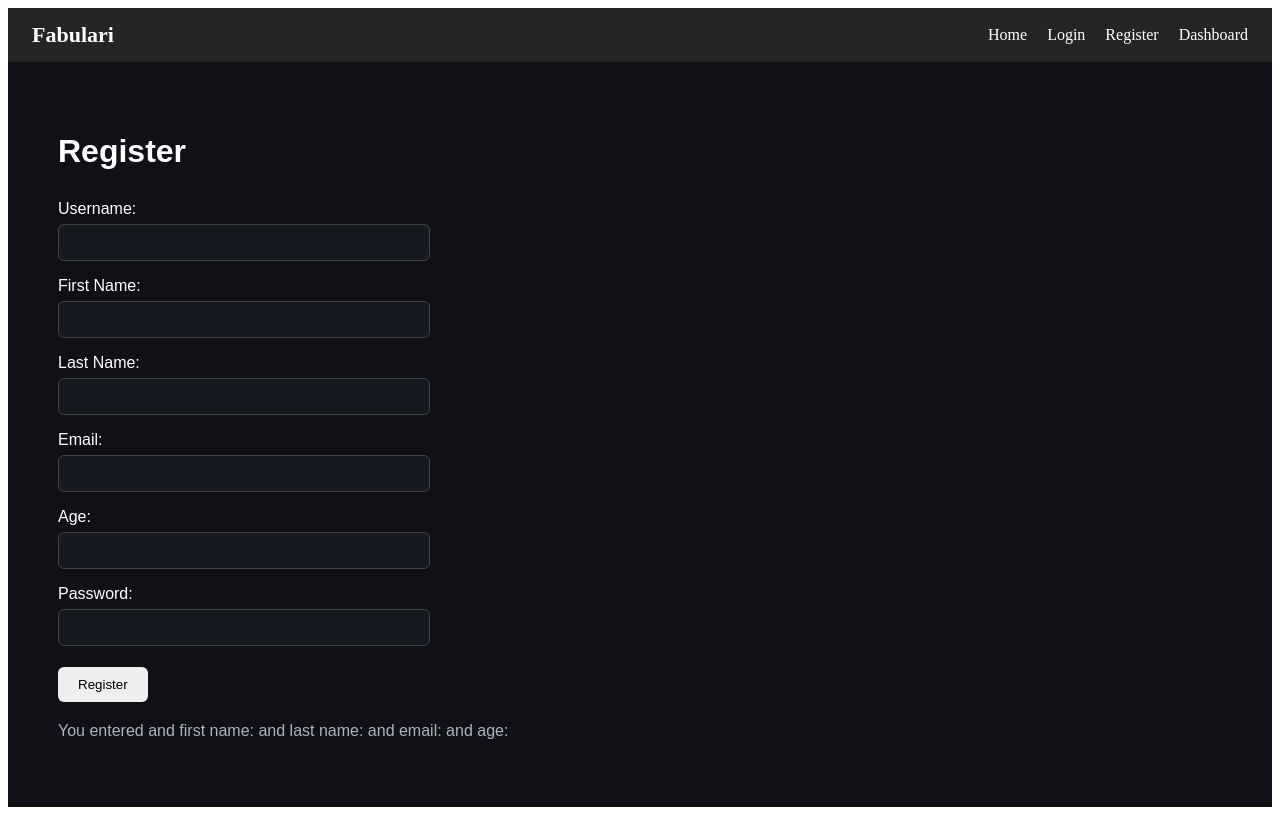
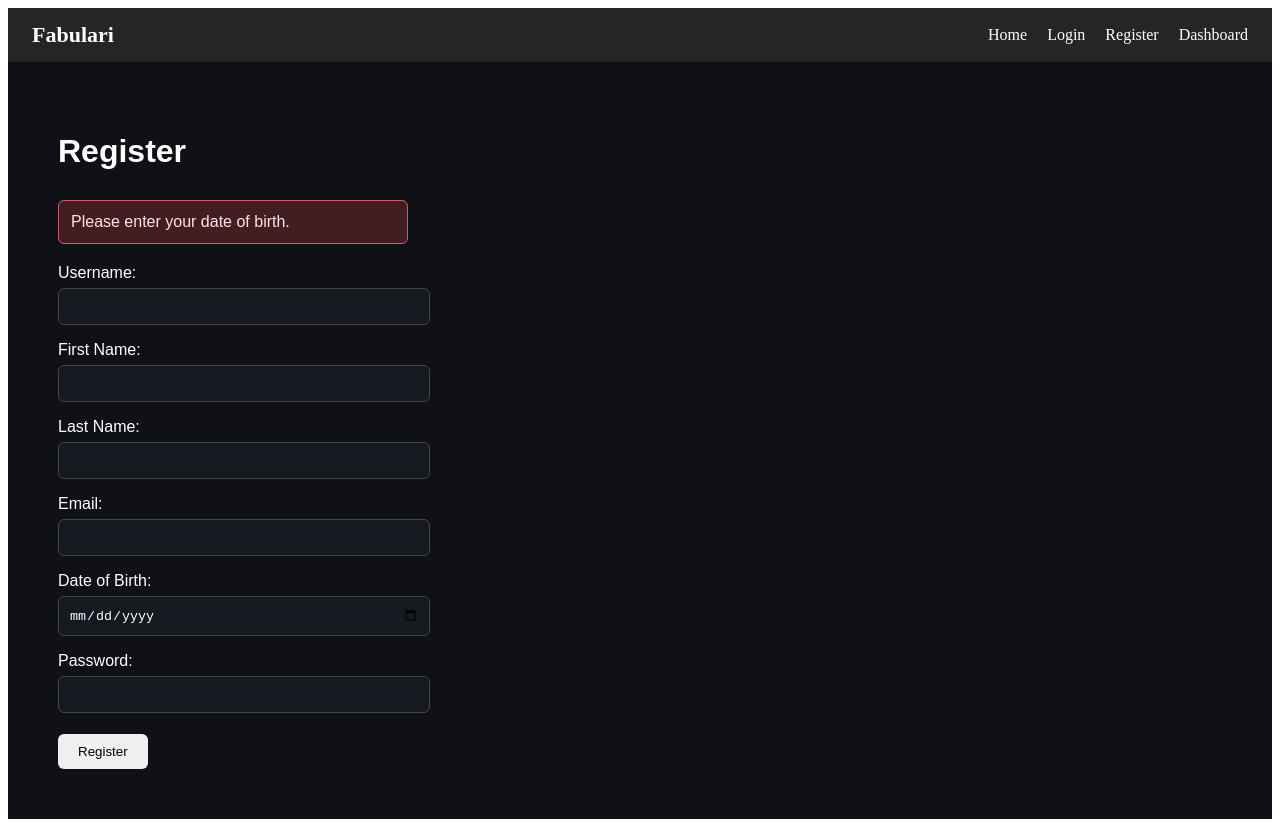
Before and after one commit to waskronos/Fabulari, an Angular app: page /register in a window 1280 px wide. Both pictures are taken after a click on the button "Register". Built offline with nearby package versions, Linux system fonts and the light colour scheme; no server answers.

Commit message:
feat: use date of birth and visible feedback

```diff
--- a/src/app/components/dashboard/dashboard.css
+++ b/src/app/components/dashboard/dashboard.css
@@ -74,3 +74,17 @@ button:hover {
 p {
   color: #d1d3dc;
 }
+
+.alert {
+  padding: 12px 16px;
+  border: 1px solid #4ca875;
+  border-radius: 6px;
+  background: #173825;
+  color: #d8f7e5;
+}
+
+.alert-error {
+  border-color: #d05b65;
+  background: #421e23;
+  color: #ffe3e6;
+}
--- a/src/app/components/dashboard/dashboard.html
+++ b/src/app/components/dashboard/dashboard.html
@@ -1,6 +1,12 @@
 <div class="dashboard">
 
   @if (currentuser) {
+
+    @if (feedbackMessage) {
+      <div class="alert" [class.alert-error]="feedbackType === 'error'" role="alert">
+        {{ feedbackMessage }}
+      </div>
+    }
 
     <h1>Welcome, {{ currentuser.firstName }}</h1>
     <p>Logged in as: {{ currentuser.username }}</p>
--- a/src/app/components/dashboard/dashboard.ts
+++ b/src/app/components/dashboard/dashboard.ts
@@ -1,4 +1,5 @@
 import { Component, OnInit, inject, signal } from '@angular/core';
+import { HttpErrorResponse } from '@angular/common/http';
 import { Router } from '@angular/router';
 import {FormsModule} from '@angular/forms';
 import { Group } from '../../services/group';
@@ -11,6 +12,8 @@ import { Group } from '../../services/group';
 })
 export class Dashboard implements OnInit {
   currentuser: any = null;
+  feedbackMessage: string = '';
+  feedbackType: 'success' | 'error' = 'success';
   constructor(private router: Router) {}
 
   ngOnInit() {
@@ -44,12 +47,12 @@ export class Dashboard implements OnInit {
     };
 
     this.groupService.createGroup(group).subscribe({
-      next: (response) => {
-        console.log('Group created successfully:', response);
+      next: (response: any) => {
+        this.showFeedback(response.message, 'success');
         this.loadGroups();
       },
-      error: (error) => {
-        console.error('Error creating group:', error);
+      error: (error: HttpErrorResponse) => {
+        this.showApiError(error, 'Group could not be created.');
       }
     });
   }
@@ -59,34 +62,33 @@ export class Dashboard implements OnInit {
     this.groupService.getGroup().subscribe({
       next: (response) => {
         this.groups.set(response);
-        console.log('Groups loaded successfully:', response);
       },
-      error: (error) => {
-        console.error('Error loading groups:', error);
+      error: (error: HttpErrorResponse) => {
+        this.showApiError(error, 'Groups could not be loaded.');
       }
     });
   }
 
   requestJoin(group: any) {
     this.groupService.requestJoin(group.title, this.currentuser.username).subscribe({
-      next: (response) => {
-        console.log('Join request sent successfully:', response);
+      next: (response: any) => {
+        this.showFeedback(response.message, 'success');
         this.loadGroups();
       },
-      error: (error) => {
-        console.error('Error sending join request:', error);
+      error: (error: HttpErrorResponse) => {
+        this.showApiError(error, 'Join request could not be sent.');
       }
     });
   }
 
   approveJoin(group: any, username: string) {
     this.groupService.approveJoin(group.title, username).subscribe({
-      next: (response) => {
-        console.log('Join request approved successfully:', response);
+      next: (response: any) => {
+        this.showFeedback(response.message, 'success');
         this.loadGroups();
       },
-      error: (error) => {
-        console.error('Error approving join request:', error);
+      error: (error: HttpErrorResponse) => {
+        this.showApiError(error, 'Join request could not be approved.');
       }
     });
   }
@@ -97,10 +99,9 @@ export class Dashboard implements OnInit {
     this.groupService.getChannels().subscribe({
       next: (response) => {
         this.channels.set(response);
-        console.log('Rooms loaded successfully:', response);
       },
-      error: (error) => {
-        console.error('Error loading rooms:', error);
+      error: (error: HttpErrorResponse) => {
+        this.showApiError(error, 'Channels could not be loaded.');
       }
     });
   }
@@ -114,8 +115,8 @@ export class Dashboard implements OnInit {
     };
 
   this.groupService.createChannel(channel).subscribe({
-    next: (response) => {
-      console.log('Room created successfully:', response);
+    next: (response: any) => {
+      this.showFeedback(response.message, 'success');
 
       this.channelName = '';
       this.channelMinimumAge = null;
@@ -123,8 +124,8 @@ export class Dashboard implements OnInit {
 
       this.loadChannels();
     },
-    error: (error) => {
-      console.error('Error creating room:', error);
+    error: (error: HttpErrorResponse) => {
+      this.showApiError(error, 'Channel could not be created.');
     }
   });
 }
@@ -148,4 +149,13 @@ export class Dashboard implements OnInit {
     localStorage.removeItem('currentUser');
     this.router.navigate(['/']);
   }
+
+  private showApiError(error: HttpErrorResponse, fallbackMessage: string) {
+    this.showFeedback(error.error?.message ?? fallbackMessage, 'error');
+  }
+
+  private showFeedback(message: string, type: 'success' | 'error') {
+    this.feedbackMessage = message;
+    this.feedbackType = type;
+  }
 }
--- a/src/app/pages/login/login.css
+++ b/src/app/pages/login/login.css
@@ -33,3 +33,14 @@ button {
 button:hover {
   opacity: 0.85;
 }
+
+.alert {
+  width: 320px;
+  box-sizing: border-box;
+  margin-bottom: 20px;
+  padding: 12px;
+  border: 1px solid #d05b65;
+  border-radius: 6px;
+  background: #421e23;
+  color: #ffe3e6;
+}
--- a/src/app/pages/login/login.html
+++ b/src/app/pages/login/login.html
@@ -1,5 +1,10 @@
 <div>
     <h1>Login</h1>
+
+    @if (feedbackMessage) {
+        <div class="alert" role="alert">{{ feedbackMessage }}</div>
+    }
+
     <label for="username">Username:</label>
     <input
         type="text"
--- a/src/app/pages/login/login.ts
+++ b/src/app/pages/login/login.ts
@@ -1,7 +1,9 @@
 import { Component, inject } from '@angular/core';
+import { HttpErrorResponse } from '@angular/common/http';
 import { User } from '../../services/user';
 import { FormsModule } from '@angular/forms';
 import { Router } from '@angular/router';
+import { LoginRequest, LoginResponse } from '../../models/user.model';
 
 @Component({
   imports: [FormsModule],
@@ -16,23 +18,24 @@ export class Login {
 
   username: string = '';
   password: string = '';
+  feedbackMessage: string = '';
 
   login(){
-    const loginData = {
-    username: this.username,
-    password: this.password
+    this.feedbackMessage = '';
+
+    const loginData: LoginRequest = {
+      username: this.username,
+      password: this.password
     };
 
   this.userService.loginUser(loginData).subscribe({
-    next: (response: any) => {
-      console.log('User logged in successfully:', response);
-
+    next: (response: LoginResponse) => {
       localStorage.setItem('currentUser', JSON.stringify(response.user));
       this.router.navigate(['/dashboard']);
     },
-    error: (error) => {
-      console.error('Error logging in user:', error);
+    error: (error: HttpErrorResponse) => {
+      this.feedbackMessage = error.error?.message ?? 'Login failed. Please try again.';
     }
     });
-  };
+  }
 }
--- a/src/app/pages/register/register.css
+++ b/src/app/pages/register/register.css
@@ -39,3 +39,20 @@ p {
   color: #aeb2c0;
   margin-top: 20px;
 }
+
+.alert {
+  width: 350px;
+  box-sizing: border-box;
+  margin-bottom: 20px;
+  padding: 12px;
+  border: 1px solid #4ca875;
+  border-radius: 6px;
+  background: #173825;
+  color: #d8f7e5;
+}
+
+.alert-error {
+  border-color: #d05b65;
+  background: #421e23;
+  color: #ffe3e6;
+}
--- a/src/app/pages/register/register.html
+++ b/src/app/pages/register/register.html
@@ -1,6 +1,12 @@
 <div>
     <h1>Register
     </h1>
+
+    @if (feedbackMessage) {
+        <div class="alert" [class.alert-error]="feedbackType === 'error'" role="alert">
+            {{ feedbackMessage }}
+        </div>
+    }
 
     <label for="username">Username:</label>
     <input
@@ -30,12 +36,13 @@
         name="email"
         [(ngModel)]="email"
     />
-    <label for= "age">Age:</label>
+    <label for="dateOfBirth">Date of Birth:</label>
     <input
-        type="number"
-        id="age"
-        name="age"
-        [(ngModel)]="age"
+        type="date"
+        id="dateOfBirth"
+        name="dateOfBirth"
+        [(ngModel)]="dateOfBirth"
+        required
     />
     <label for= "password">Password:</label>
     <input
@@ -47,5 +54,4 @@
 
     <button (click)="register()">Register</button>
 
-    <p>You entered {{ username }} and first name: {{ firstName }} and last name: {{ lastName }} and email: {{ email }} and age: {{ age }}</p>
 </div>
--- a/src/app/pages/register/register.ts
+++ b/src/app/pages/register/register.ts
@@ -1,6 +1,8 @@
 import { inject, Component } from '@angular/core';
 import { FormsModule } from '@angular/forms';
+import { HttpErrorResponse } from '@angular/common/http';
 import { User } from '../../services/user';
+import { ApiMessage, RegisterRequest } from '../../models/user.model';
 
 @Component({
   imports: [FormsModule],
@@ -16,25 +18,48 @@ export class Register {
   firstName: string = '';
   lastName: string = '';
   email: string = '';
-  age: number | null = null;
+  dateOfBirth: string = '';
   password: string = '';
+  feedbackMessage: string = '';
+  feedbackType: 'success' | 'error' = 'success';
 
-  register(){
-    const user = {
+  register() {
+    this.feedbackMessage = '';
+
+    if (!this.dateOfBirth) {
+      this.showFeedback('Please enter your date of birth.', 'error');
+      return;
+    }
+
+    if (new Date(`${this.dateOfBirth}T00:00:00`) > new Date()) {
+      this.showFeedback('Date of birth cannot be in the future.', 'error');
+      return;
+    }
+
+    const user: RegisterRequest = {
       username: this.username,
       firstName: this.firstName,
       lastName: this.lastName,
       email: this.email,
-      age: this.age,
+      dateOfBirth: this.dateOfBirth,
       password: this.password
     };
+
     this.userService.registerUser(user).subscribe({
-      next: (response) => {
-        console.log('User registered successfully:', response);
+      next: (response: ApiMessage) => {
+        this.showFeedback(response.message, 'success');
       },
-      error: (error) => {
-        console.error('Error registering user:', error);
+      error: (error: HttpErrorResponse) => {
+        this.showFeedback(
+          error.error?.message ?? 'Registration failed. Please try again.',
+          'error'
+        );
       }
-    })
-    }
+    });
   }
+
+  private showFeedback(message: string, type: 'success' | 'error') {
+    this.feedbackMessage = message;
+    this.feedbackType = type;
+  }
+}
--- a/src/app/services/user.ts
+++ b/src/app/services/user.ts
@@ -1,13 +1,21 @@
 import { inject, Service } from '@angular/core';
 import { HttpClient } from '@angular/common/http';
+import {
+  ApiMessage,
+  LoginRequest,
+  LoginResponse,
+  RegisterRequest,
+} from '../models/user.model';
 
 @Service()
 export class User {
     private http = inject(HttpClient);
 
-    registerUser(user: object){
-    return this.http.post('http://localhost:3000/api/users', user);}
+    registerUser(user: RegisterRequest) {
+      return this.http.post<ApiMessage>('http://localhost:3000/api/users', user);
+    }
 
-    loginUser(credentials: object){
-    return this.http.post('http://localhost:3000/api/login', credentials);}
+    loginUser(credentials: LoginRequest) {
+      return this.http.post<LoginResponse>('http://localhost:3000/api/login', credentials);
+    }
 }
```
Also changed, not shown: src/app/models/user.model.ts (added, +31 -0 lines), 2 other files (tests, documents, lock files or other folders).
